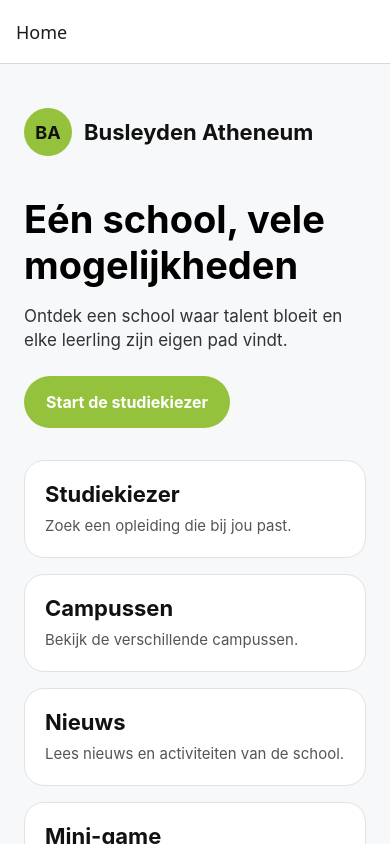
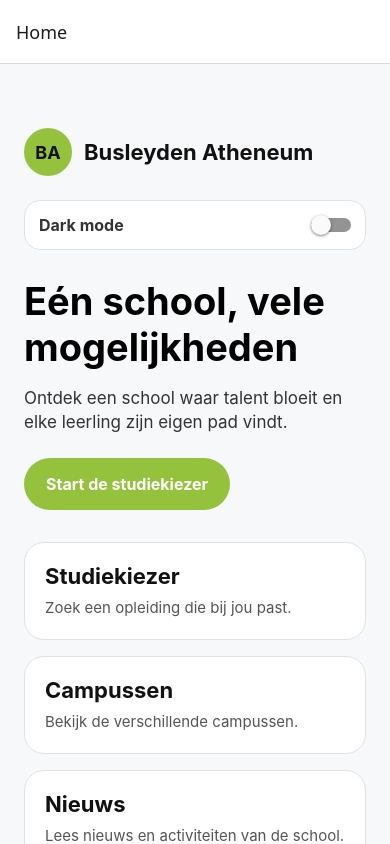
Before and after one commit to YasminKhawaja/mobileappexamen, a React Native app: screen /Home in a window 390 px wide. Built offline with nearby package versions, Linux system fonts and the light colour scheme.

Commit message:
Yasmin-eindopdracht-switch functie toegevoegd

```diff
--- a/screens/HomeScreen.js
+++ b/screens/HomeScreen.js
@@ -1,20 +1,42 @@
-import { Pressable, ScrollView, StyleSheet, Text, View } from "react-native";
+import { useState } from "react";
+import {
+  Pressable,
+  ScrollView,
+  StyleSheet,
+  Switch,
+  Text,
+  View,
+} from "react-native";
 
 export default function HomeScreen({ navigation }) {
+  const [darkMode, setDarkMode] = useState(false);
+
   return (
-    <ScrollView style={styles.page}>
+    <ScrollView style={[styles.page, darkMode && styles.darkPage]}>
       <View style={styles.header}>
         <View style={styles.logo}>
           <Text style={styles.logoText}>BA</Text>
         </View>
 
-        <Text style={styles.schoolName}>Busleyden Atheneum</Text>
+        <Text style={[styles.schoolName, darkMode && styles.darkText]}>
+          Busleyden Atheneum
+        </Text>
+      </View>
+
+      <View style={[styles.switchRow, darkMode && styles.darkCard]}>
+        <Text style={[styles.switchText, darkMode && styles.darkText]}>
+          Dark mode
+        </Text>
+
+        <Switch value={darkMode} onValueChange={setDarkMode} />
       </View>
 
       <View style={styles.hero}>
-        <Text style={styles.title}>Eén school, vele mogelijkheden</Text>
+        <Text style={[styles.title, darkMode && styles.darkText]}>
+          Eén school, vele mogelijkheden
+        </Text>
 
-        <Text style={styles.subtitle}>
+        <Text style={[styles.subtitle, darkMode && styles.darkSubText]}>
           Ontdek een school waar talent bloeit en elke leerling zijn eigen pad
           vindt.
         </Text>
@@ -29,41 +51,51 @@
 
       <View style={styles.menu}>
         <Pressable
-          style={styles.card}
+          style={[styles.card, darkMode && styles.darkCard]}
           onPress={() => navigation.navigate("StudyFinder")}
         >
-          <Text style={styles.cardTitle}>Studiekiezer</Text>
-          <Text style={styles.cardText}>
+          <Text style={[styles.cardTitle, darkMode && styles.darkText]}>
+            Studiekiezer
+          </Text>
+          <Text style={[styles.cardText, darkMode && styles.darkSubText]}>
             Zoek een opleiding die bij jou past.
           </Text>
         </Pressable>
 
         <Pressable
-          style={styles.card}
+          style={[styles.card, darkMode && styles.darkCard]}
           onPress={() => navigation.navigate("Campuses")}
         >
-          <Text style={styles.cardTitle}>Campussen</Text>
-          <Text style={styles.cardText}>
+          <Text style={[styles.cardTitle, darkMode && styles.darkText]}>
+            Campussen
+          </Text>
+          <Text style={[styles.cardText, darkMode && styles.darkSubText]}>
             Bekijk de verschillende campussen.
           </Text>
         </Pressable>
 
         <Pressable
-          style={styles.card}
+          style={[styles.card, darkMode && styles.darkCard]}
           onPress={() => navigation.navigate("News")}
         >
-          <Text style={styles.cardTitle}>Nieuws</Text>
-          <Text style={styles.cardText}>
+          <Text style={[styles.cardTitle, darkMode && styles.darkText]}>
+            Nieuws
+          </Text>
+          <Text style={[styles.cardText, darkMode && styles.darkSubText]}>
             Lees nieuws en activiteiten van de school.
           </Text>
         </Pressable>
 
         <Pressable
-          style={styles.card}
+          style={[styles.card, darkMode && styles.darkCard]}
           onPress={() => navigation.navigate("Game")}
         >
-          <Text style={styles.cardTitle}>Mini-game</Text>
-          <Text style={styles.cardText}>Pak boeken en scoor punten.</Text>
+          <Text style={[styles.cardTitle, darkMode && styles.darkText]}>
+            Mini-game
+          </Text>
+          <Text style={[styles.cardText, darkMode && styles.darkSubText]}>
+            Pak boeken en scoor punten.
+          </Text>
         </Pressable>
       </View>
     </ScrollView>
@@ -80,8 +112,8 @@
   header: {
     flexDirection: "row",
     alignItems: "center",
-    marginBottom: 40,
-    marginTop: 20,
+    marginBottom: 24,
+    marginTop: 40,
   },
 
   logo: {
@@ -104,6 +136,24 @@
     fontSize: 22,
     fontWeight: "bold",
     color: "#111111",
+  },
+
+  switchRow: {
+    backgroundColor: "#ffffff",
+    borderWidth: 1,
+    borderColor: "#E2E2E2",
+    borderRadius: 16,
+    padding: 14,
+    marginBottom: 28,
+    flexDirection: "row",
+    justifyContent: "space-between",
+    alignItems: "center",
+  },
+
+  switchText: {
+    fontSize: 16,
+    fontWeight: "bold",
+    color: "#333333",
   },
 
   hero: {
@@ -163,4 +213,21 @@
     color: "#555555",
     lineHeight: 22,
   },
+
+  darkPage: {
+    backgroundColor: "#111111",
+  },
+
+  darkCard: {
+    backgroundColor: "#1E1E1E",
+    borderColor: "#333333",
+  },
+
+  darkText: {
+    color: "#ffffff",
+  },
+
+  darkSubText: {
+    color: "#CCCCCC",
+  },
 });
```
